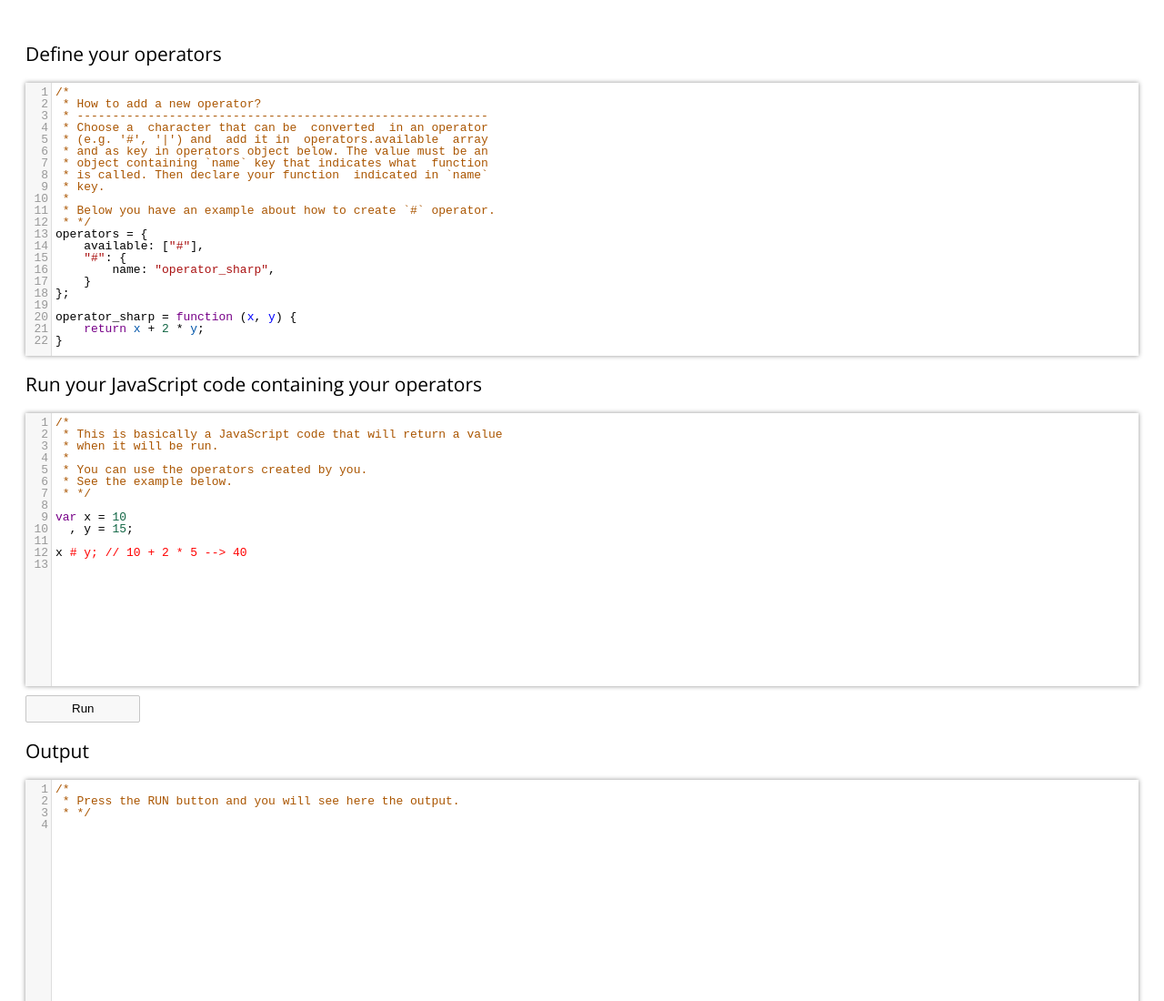
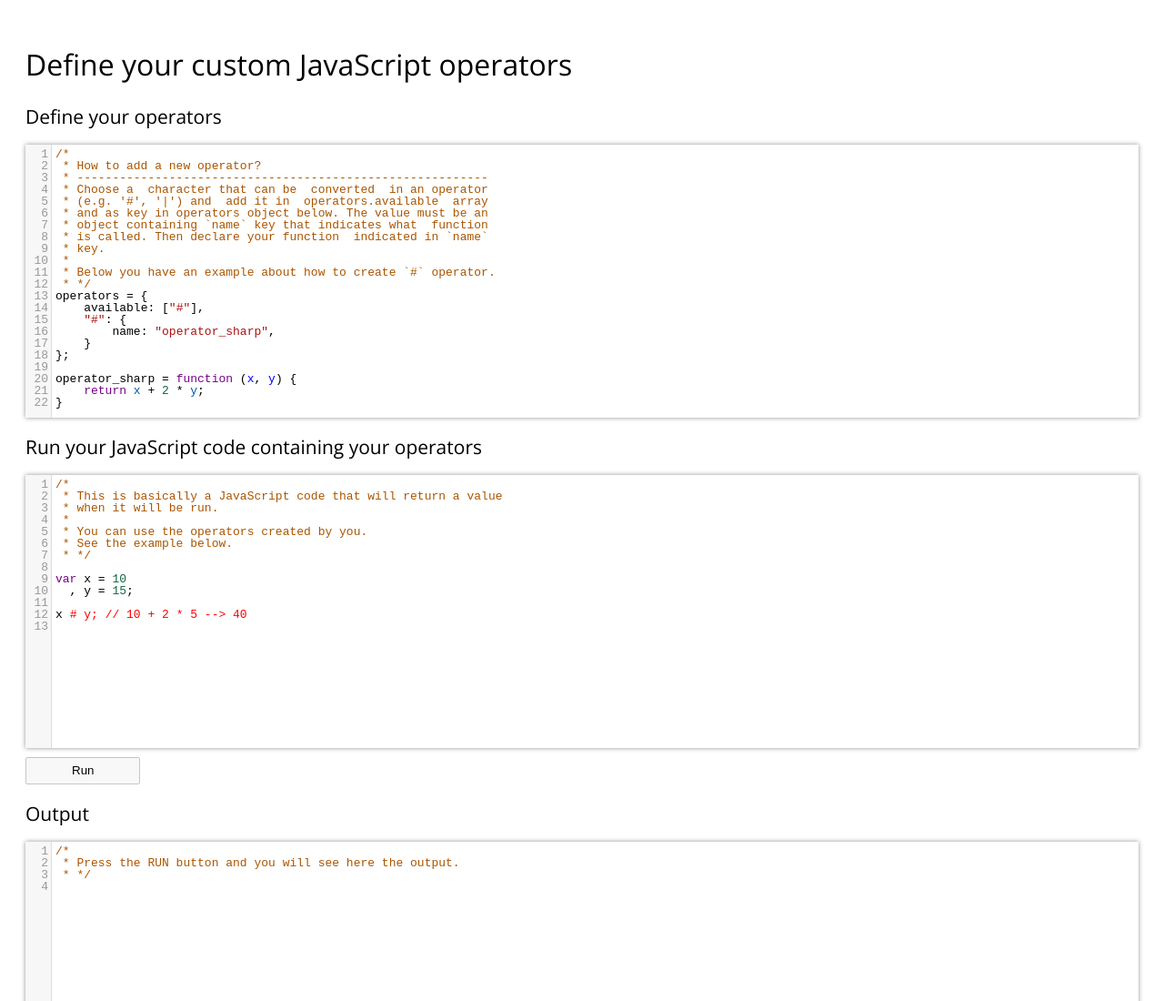
Before and after one commit to IonicaBizau/js-custom-operators, a plain HTML site: page index.html in a window 1280 px wide. Shown: the top 1100 px of the page at 91% size. Drawn offline with nearby package versions, Linux system fonts and the light colour scheme.

Commit message:
Some texts.

```diff
--- a/index.html
+++ b/index.html
@@ -1,7 +1,7 @@
 <!DOCTYPE html>
 <html>
     <head>
-        <title>Hah</title>
+        <title>Define your custom JavaScript operators</title>
         <script src="jquery.min.js" ></script>
         <script src="esprima.js" ></script>
         <script src="escodegen.browser.js"></script>
@@ -40,8 +40,11 @@
                 -o-transition: all .2s linear;
             }
 
+            h1, h2, h3, h4, h5, h6 {
+                font-weight: lighter;
+            }
+
             h2 {
-                font-weight: lighter;
                 font-size: 21px;
             }
 
@@ -64,6 +67,7 @@
         </style>
     </head>
     <body>
+        <h1>Define your custom JavaScript operators</h1>
         <h2>Define your operators</h2>
         <textarea class="defined-operators" data-highlight="js">
 /*
```
